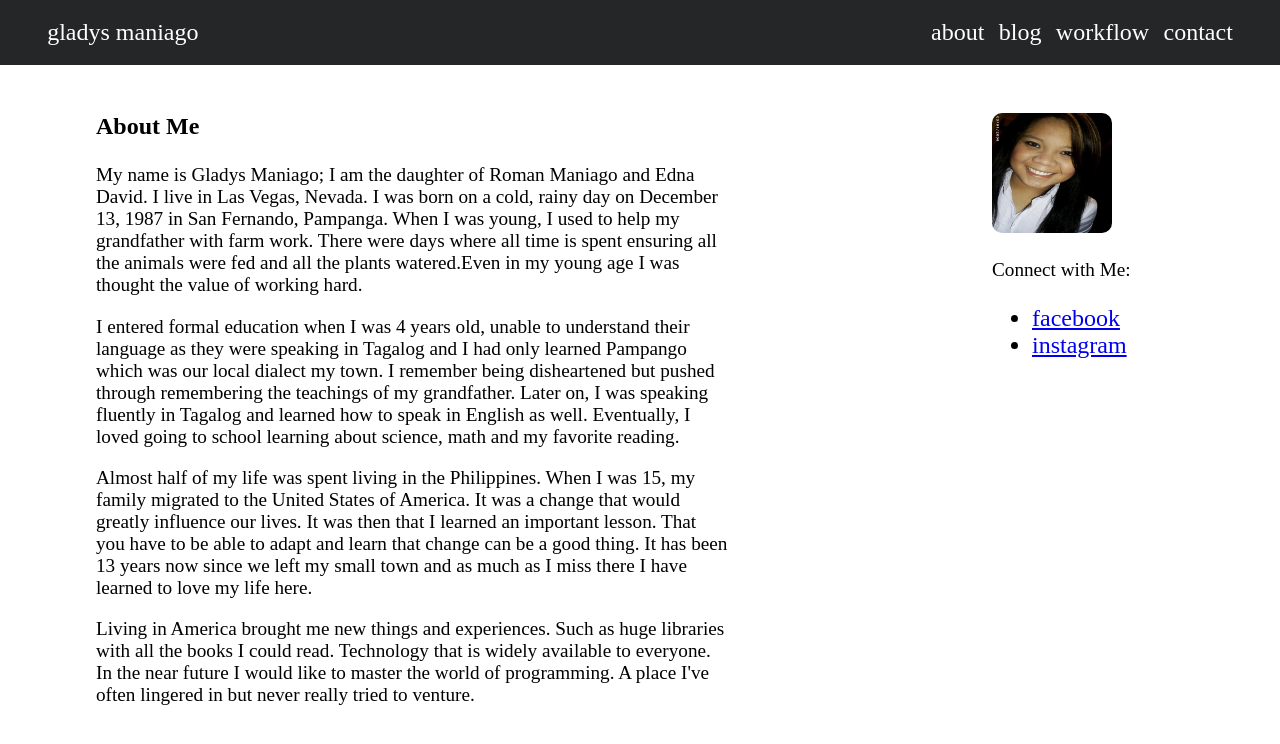
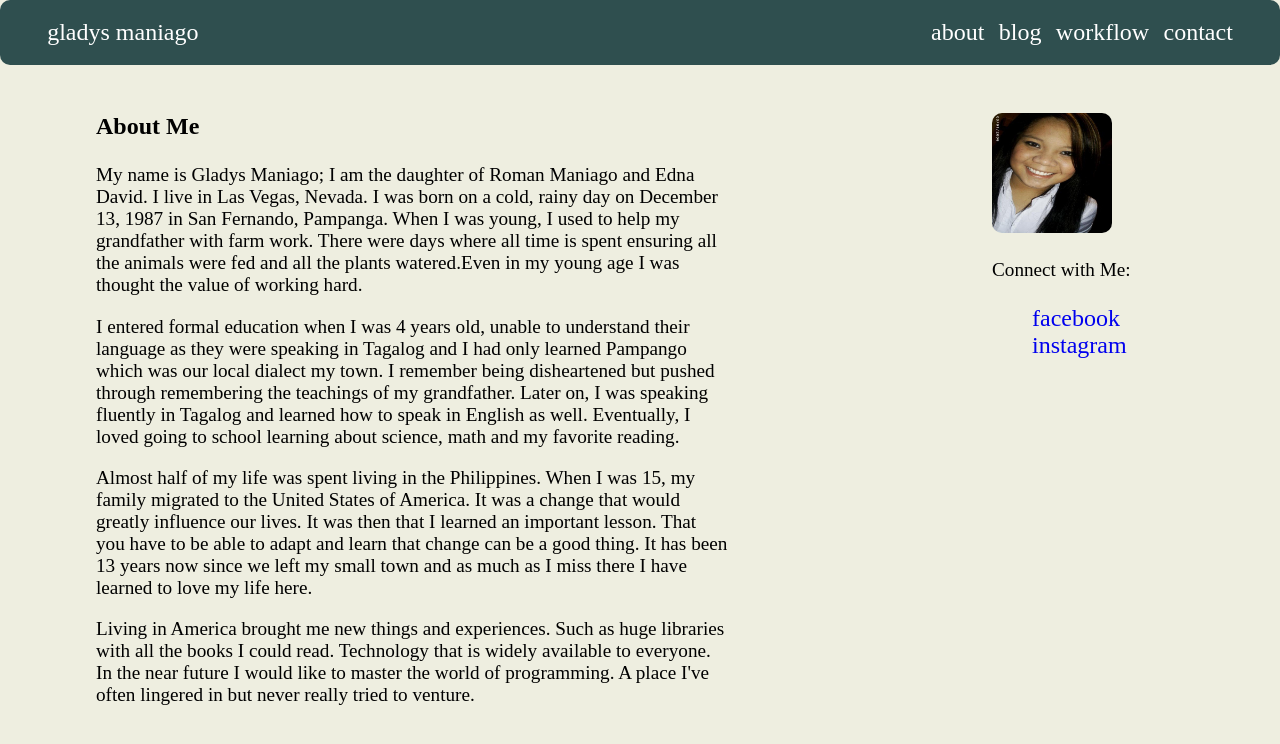
Before and after one commit to gladisaur87/gladisaur87.github.io, a plain HTML site: page about.html in a window 1280 px wide. Drawn offline with Linux system fonts and the light colour scheme.

Commit message:
Changes background color to nav bar, adds hover color to nav, adds border radius to nav bar

```diff
--- a/about.html
+++ b/about.html
@@ -34,8 +34,8 @@
     <img src="me.jpg">
     <p>Connect with Me:</p>
     <ul>
-      <li><a href="https://www.facebook.com/gfdmaniago">facebook</a></li>
-      <li><a href="https://instagram.com/gladbag13/">instagram</a></li>
+      <li><a href="https://www.facebook.com/gfdmaniago" style="text-decoration: none"> facebook</a></li>
+        <li><a href="https://instagram.com/gladbag13/" style="text-decoration: none">instagram</a></li>
      </ul>
   </div>
 </body>
--- a/app.css
+++ b/app.css
@@ -1,3 +1,6 @@
+body{
+	background-color:#EEEEE0;
+}
 ul {
 	background-color: #242628;
 	}
@@ -15,7 +18,8 @@ ul {
 .horizontal-nav {
 	margin: 0;
 	padding: 0;
-	background-color: #242628;
+	background-color: #2F4F4F;
+    border-radius: 10px;
 }
 
 .horizontal-nav h1 {
@@ -42,6 +46,11 @@ ul {
 	text-decoration: none;
 	float: right;
 }
+
+.horizontal-nav a:hover{
+  background-color: #CF5C3F;
+}
+
 .horizontal-nav > li:first-child{
 	float: left;
   	padding-left: 40px;
@@ -63,6 +72,9 @@ ul {
   	padding-left: 4rem;
   	padding-right: 7rem;
 }
+#main ul {
+	background-color:#EEEEE0;
+}
 p{
   font-size: .8rem;
 }
@@ -82,5 +94,6 @@ img {
 	border-radius: 10px;
 }
 #sidebar ul {
-  	background: white;
+  	background-color:#EEEEE0;
+  	list-style: none;
 }
```
Also changed, not shown: blog.html (+1 -1 lines).
